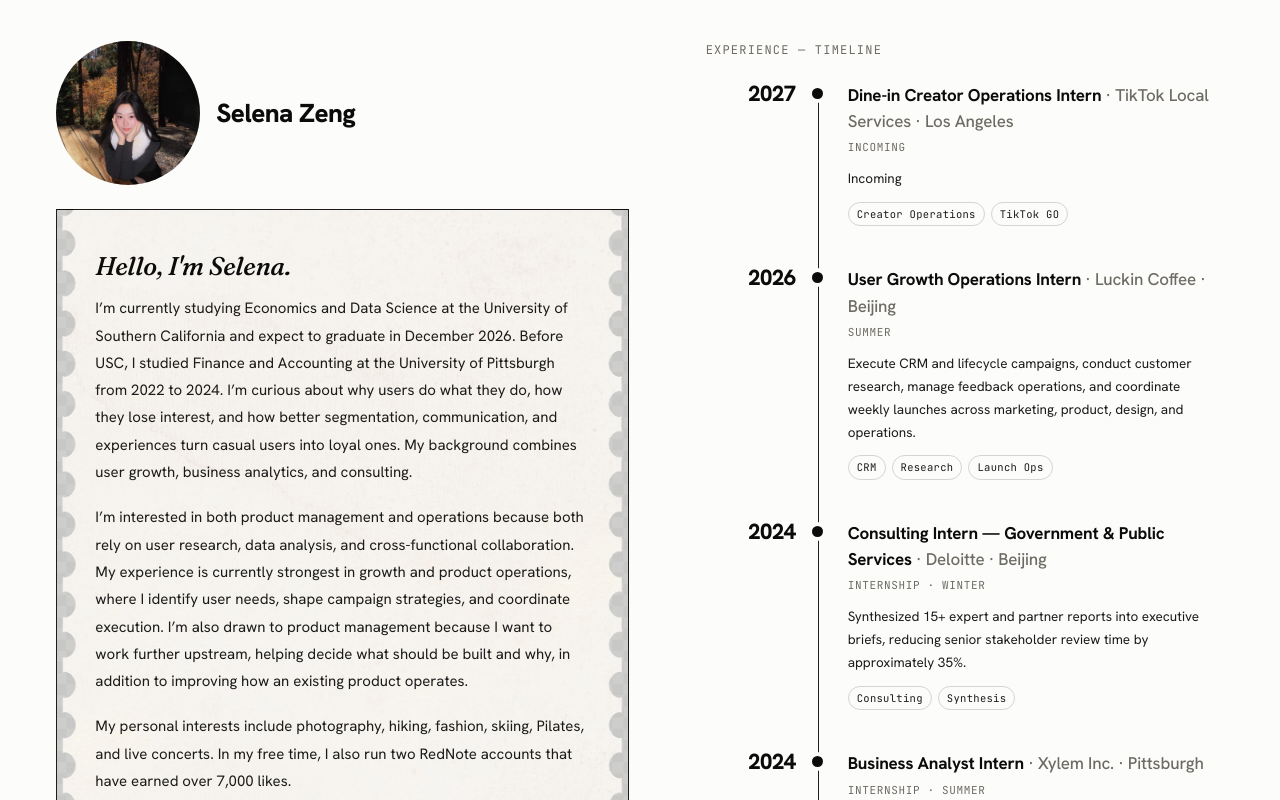
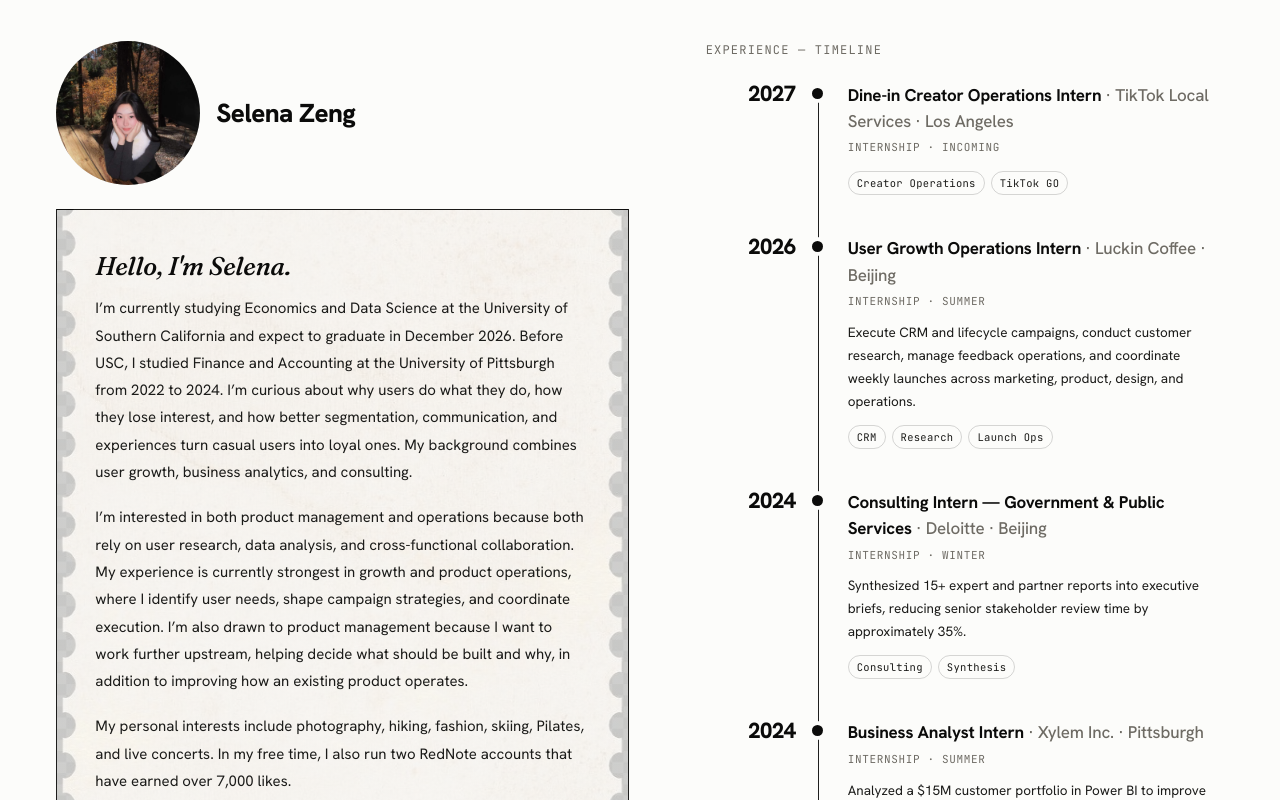
Before and after one commit to selenazengsz/selena-portfolio, a React (Vite) app: page / in a window 1280 px wide. Shown: the part 1120-1920 px from the top of the page. Built offline with nearby package versions, Linux system fonts and the light colour scheme.

Commit message:
Fix experience status layout

```diff
--- a/src/components/AboutSection.jsx
+++ b/src/components/AboutSection.jsx
@@ -76,7 +76,7 @@ export default function AboutSection() {
                       <span className="tl-co"> · {item.company}</span>
                     </h4>
                     <span className="tl-period">{item.period}</span>
-                    <p className="tl-desc">{item.desc}</p>
+                    {item.desc ? <p className="tl-desc">{item.desc}</p> : null}
                     <div className="tl-tags">
                       {item.tags.map((tag) => (
                         <span key={tag}>{tag}</span>
--- a/src/content.js
+++ b/src/content.js
@@ -463,18 +463,18 @@ export const content = {
     {
       year: "2027",
       role: "Dine-in Creator Operations Intern",
-      period: "Incoming",
+      period: "Internship · Incoming",
       company: "TikTok Local Services · Los Angeles",
       meta: "TikTok Local Services · Los Angeles",
-      description: "Incoming",
-      desc: "Incoming",
+      description: "",
+      desc: "",
       tags: ["Creator Operations", "TikTok GO"],
       visual: "TT",
     },
     {
       year: "2026",
       role: "User Growth Operations Intern",
-      period: "Summer",
+      period: "Internship · Summer",
       company: "Luckin Coffee · Beijing",
       meta: "Luckin Coffee · Beijing, China",
       description: "Execute CRM and lifecycle campaigns, conduct customer research with 100+ users, manage feedback operations, and coordinate weekly launches across marketing, product, design, and operations.",
```
